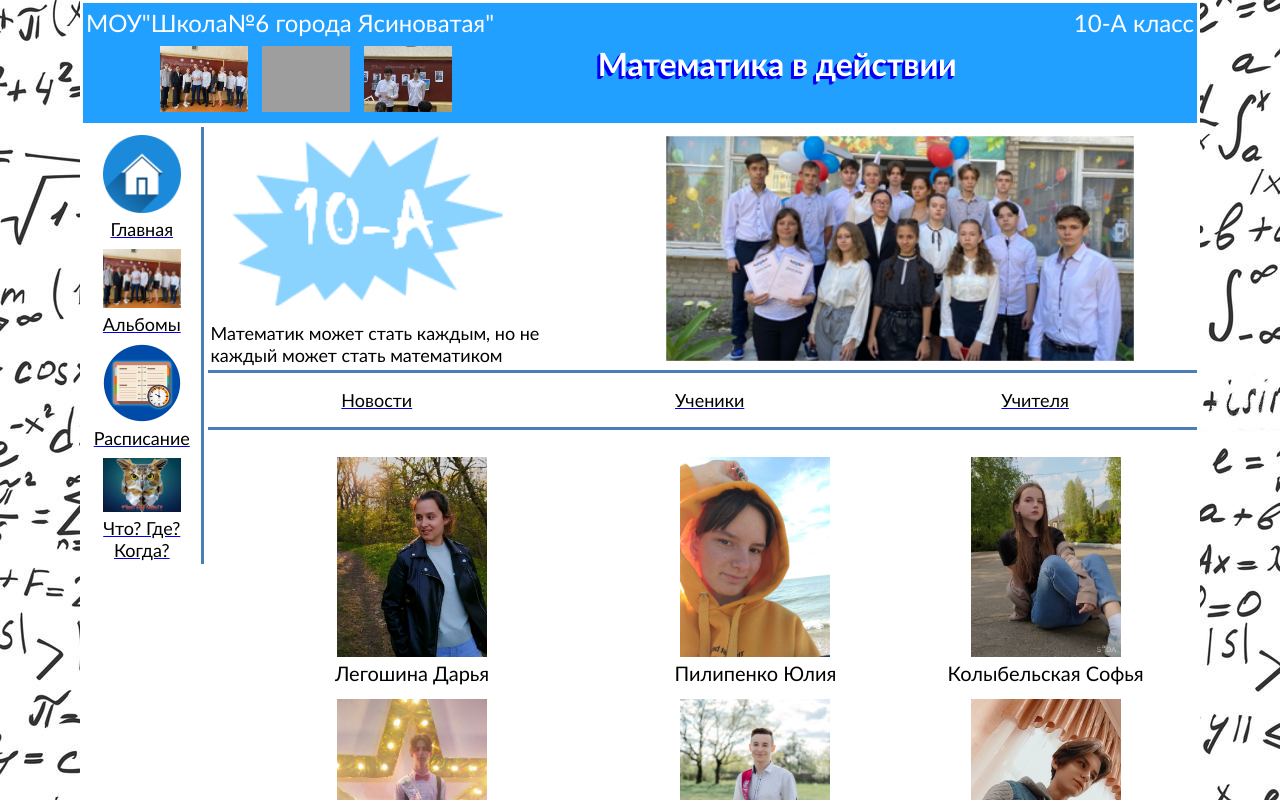
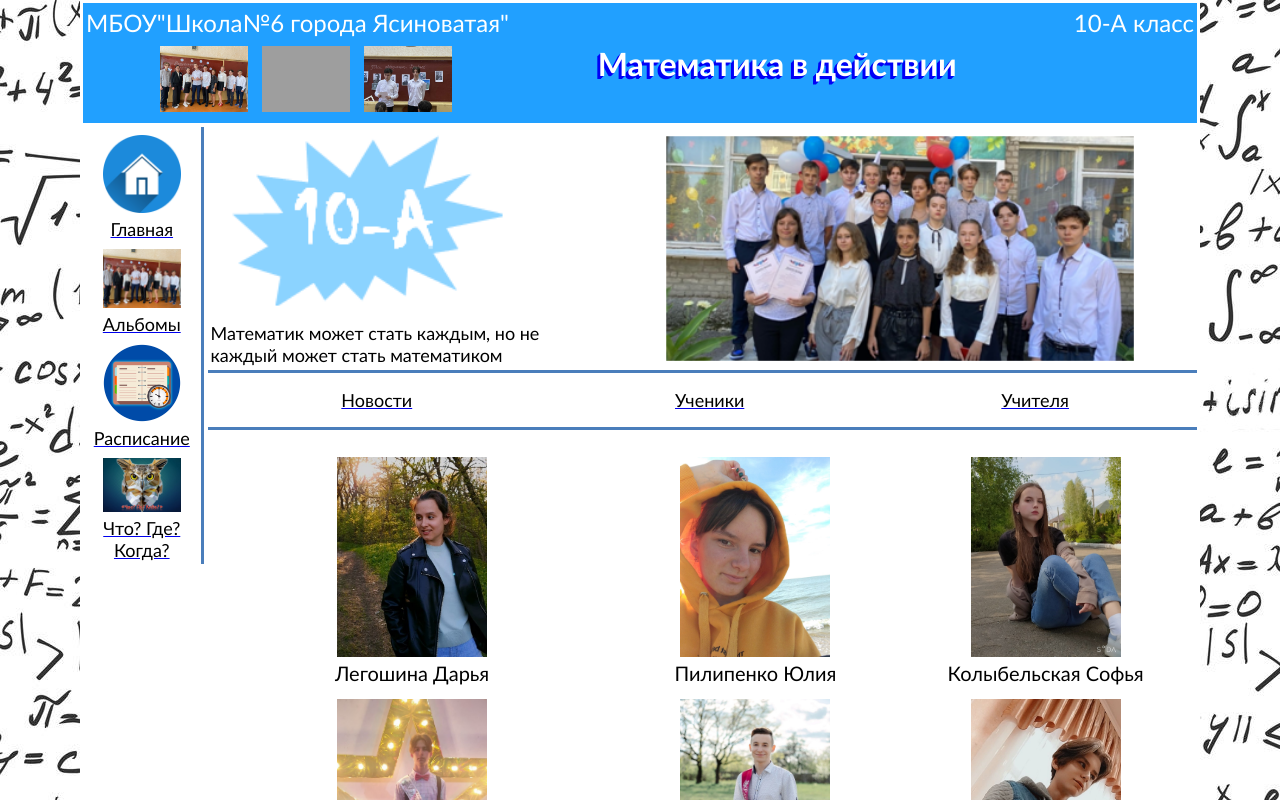
Before and after one commit to julliyann/klas, a plain HTML site: page 1.2.html in a window 1280 px wide. Shown: the top 800 px of the page. Drawn offline with Linux system fonts and the light colour scheme; grey boxes are pictures that could not be loaded.

Commit message:
Update 1.2.html

```diff
--- a/1.2.html
+++ b/1.2.html
@@ -14,7 +14,7 @@
   <tr>
   <td width="40%">
   <p align=left>
-  <font color=#ffffff face="Calibri" size=5>МОУ"Школа№6 города Ясиноватая"
+  <font color=#ffffff face="Calibri" size=5>МБОУ"Школа№6 города Ясиноватая"
   </font></p>
   </td>
   <td rowspan=2>
```
